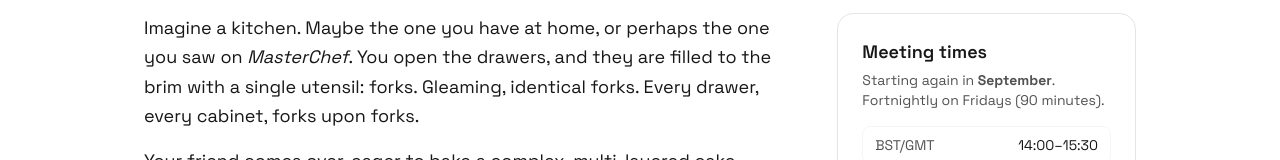
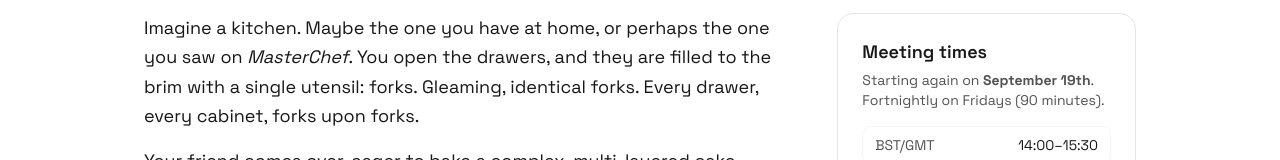
Before and after one commit to natesheehan/epidiv, a SvelteKit app: page /info in a window 1280 px wide. Shown: the part 446-606 px from the top of the page. Built offline with nearby package versions, Linux system fonts and the light colour scheme.

Commit message:
update info

```diff
--- a/src/routes/info/+page.svelte
+++ b/src/routes/info/+page.svelte
@@ -75,7 +75,7 @@
       <aside class="lg:col-span-4">
         <div class="rounded-2xl border border-neutral-200 p-5 md:p-6 sticky top-6">
           <h2 class="text-lg font-semibold">Meeting times</h2>
-          <p class="mt-1 text-sm text-neutral-600">Starting again in <strong>September</strong>. Fortnightly on Fridays (90 minutes).</p>
+          <p class="mt-1 text-sm text-neutral-600">Starting again on <strong>September 19th</strong>. Fortnightly on Fridays (90 minutes).</p>
           <ul class="mt-4 space-y-2 text-sm">
             <li class="flex items-center justify-between rounded-lg border border-neutral-100 px-3 py-2">
               <span class="text-neutral-600">BST/GMT</span>
```
